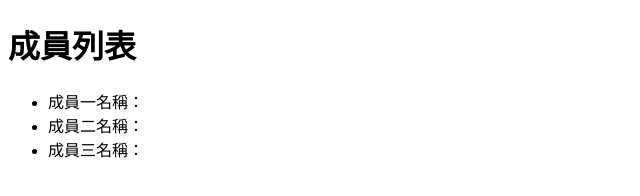
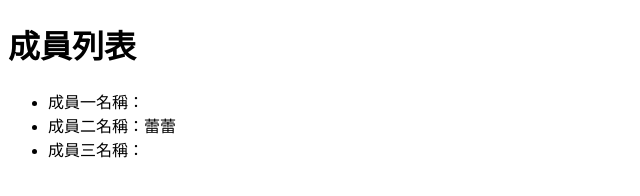
Before and after one commit to Lina-SHU/git-wee4, a plain HTML site: page index.html in a window 1280 px wide. Shown: the full height of the page, 0-640 px from the left. Drawn offline with Linux system fonts and the light colour scheme.

Commit message:
feat:新增成員二

```diff
--- a/index.html
+++ b/index.html
@@ -9,7 +9,7 @@
     <h1>成員列表</h1>
     <ul>
         <li>成員一名稱：</li>
-        <li>成員二名稱：</li>
+        <li>成員二名稱：蕾蕾</li>
         <li>成員三名稱：</li>
     </ul>
 </body>
```
